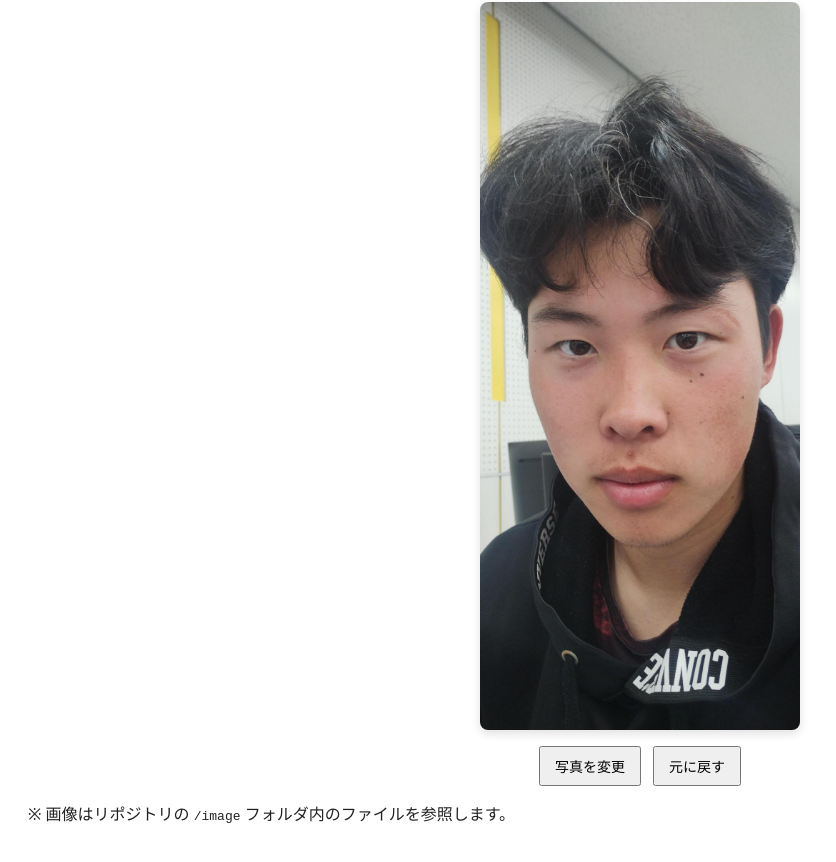
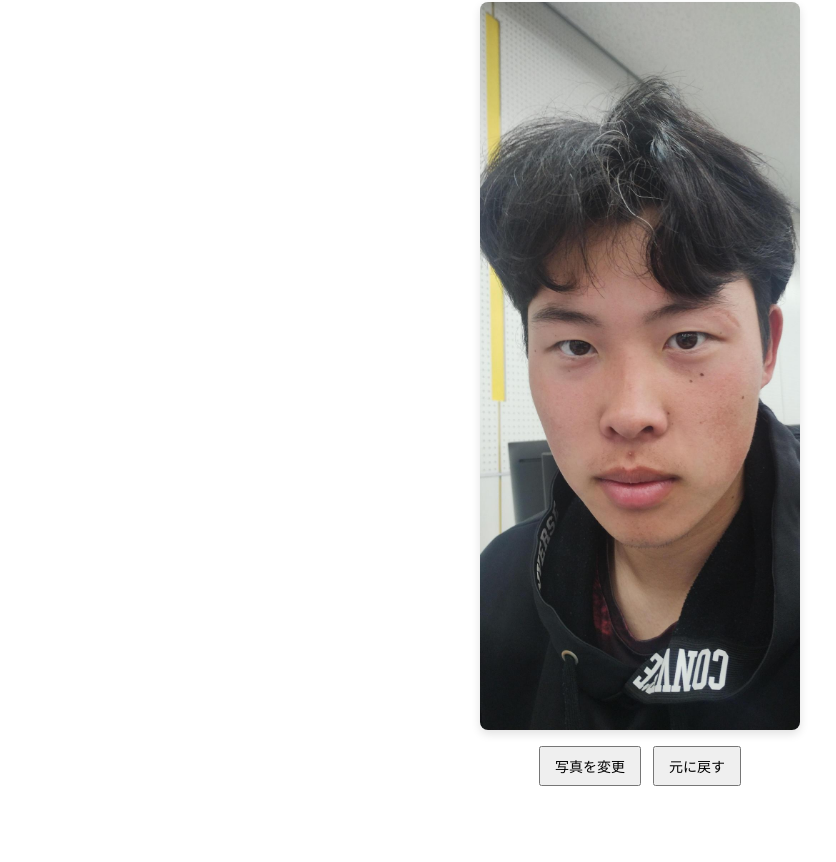
Before and after one commit to sogo-yoshi/web2025-half, a plain HTML site: page index.html in a window 1280 px wide. Shown: the part 2776-3638 px from the top of the page, without its empty margins (0-836 px from the left). After the commit the page ends 3602 px from the top, so only its background shows below. Drawn offline with Linux system fonts and the light colour scheme.

Commit message:
Update index.html

```diff
--- a/index.html
+++ b/index.html
@@ -137,8 +137,5 @@
     <button type="button" onclick="changeToSecond();">写真を変更</button>
     <button type="button" onclick="resetToFirst();">元に戻す</button>
   </div>
-
-  <p class="note">※ 画像はリポジトリの <code>/image</code> フォルダ内のファイルを参照します。</p>
-
 </body>
 </html>
```
